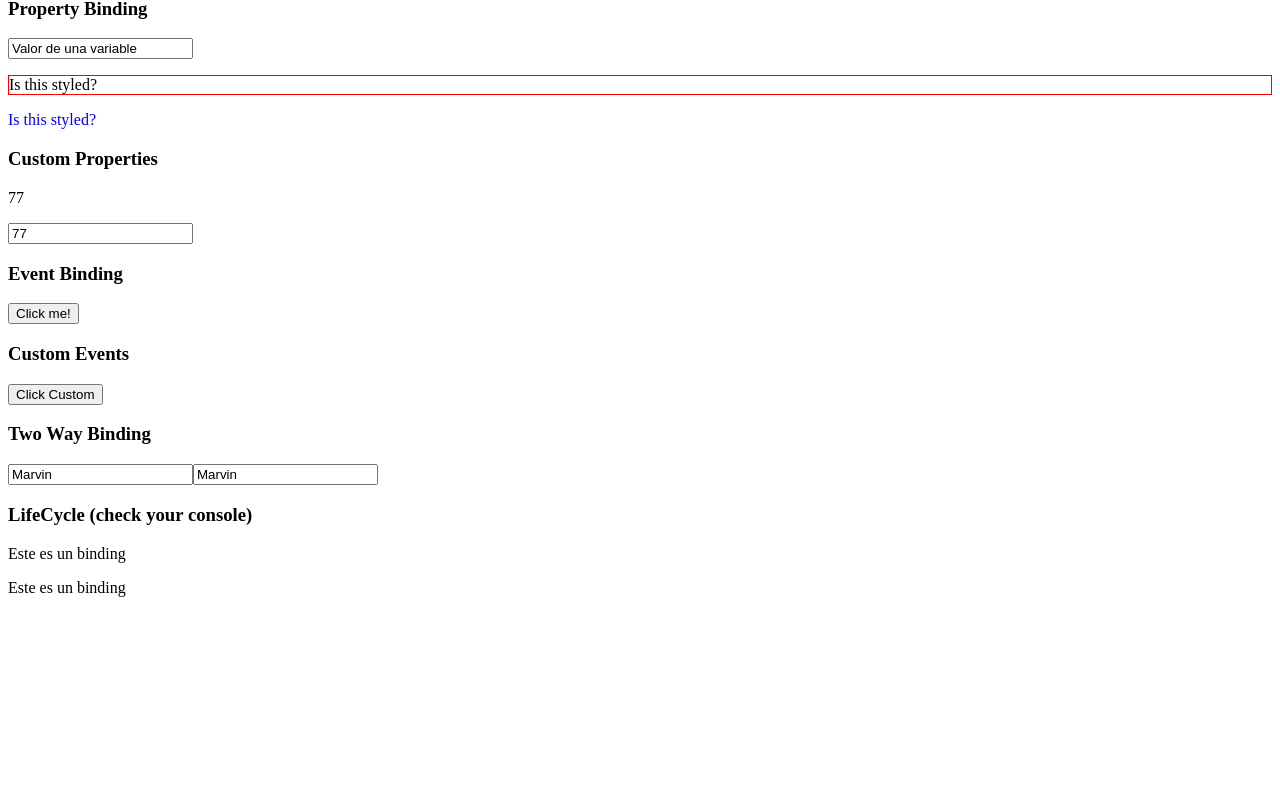
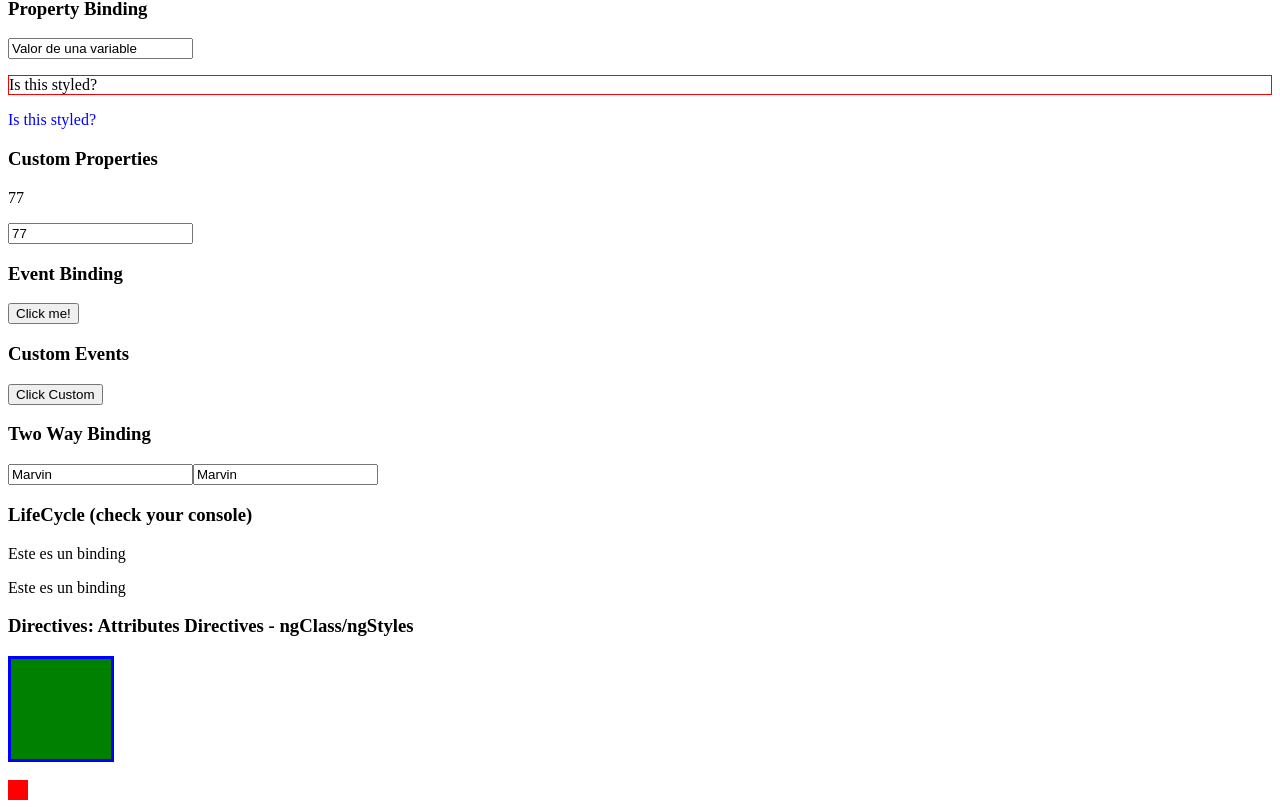
Before and after one commit to marvindaviddiaz/curso-angular-udemy, an Angular app: page / in a window 1280 px wide. Shown: the part 416-1224 px from the top of the page. Before the commit the page ends 1029 px from the top, so only its background shows below. Built offline with nearby package versions, Linux system fonts and the light colour scheme.

Commit message:
Directives

```diff
--- a/src/app/app.component.html
+++ b/src/app/app.component.html
@@ -23,3 +23,5 @@
 <app-two-way-binding>Loading...</app-two-way-binding>
 
 <app-life-cycle>Loading...</app-life-cycle>
+
+<app-directives></app-directives>
--- a/src/app/app.module.ts
+++ b/src/app/app.module.ts
@@ -12,6 +12,7 @@ import { EventBindingComponent } from './bindings/event-binding.component';
 import { CustomEventsComponent } from './bindings/custom-events.component';
 import { TwoWayBindingComponent } from './bindings/two-way-binding.component';
 import { LifeCycleComponent } from './life-cycle/life-cycle.component';
+import { DirectivesComponent } from './directives/directives.component';
 
 @NgModule({
   declarations: [
@@ -19,7 +20,7 @@ import { LifeCycleComponent } from './life-cycle/life-cycle.component';
     OtroComponent,
     InterpolationComponent,
     PropertyBindingComponent,
-    CustomPropertiesComponent, EventBindingComponent, CustomEventsComponent, TwoWayBindingComponent, LifeCycleComponent
+    CustomPropertiesComponent, EventBindingComponent, CustomEventsComponent, TwoWayBindingComponent, LifeCycleComponent, DirectivesComponent
   ],
   imports: [
     BrowserModule,
--- /dev/null
+++ b/src/app/directives/directives.component.html
@@ -0,0 +1,9 @@
+
+<h3>Directives: Attributes Directives - ngClass/ngStyles</h3>
+
+<!-- activate styles with true or false -->
+<div [ngClass]="{border: true, background: true}"></div>
+<br>
+
+<!-- activate styles with json object -->
+<div [ngStyle]="{'background-color': 'red', 'width':'20px', 'height': '20px'}"></div>
--- /dev/null
+++ b/src/app/directives/directives.component.ts
@@ -0,0 +1,25 @@
+import { Component, OnInit } from '@angular/core';
+
+@Component({
+  selector: 'app-directives',
+  templateUrl: './directives.component.html',
+  styles:[`.border{
+        border: 3px solid blue;
+    }
+    .background{
+      background-color: green;
+    }
+    div{
+      width: 100px;
+      height: 100px;
+    }
+  `]
+})
+export class DirectivesComponent implements OnInit {
+
+  constructor() { }
+
+  ngOnInit() {
+  }
+
+}
```
